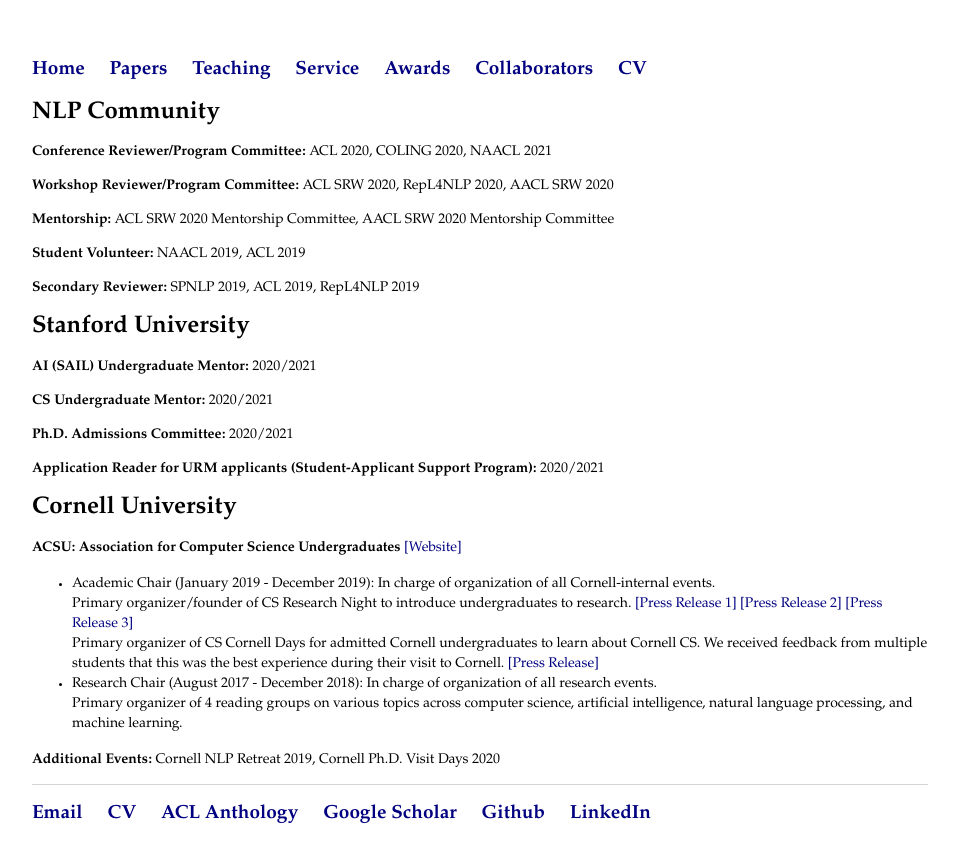
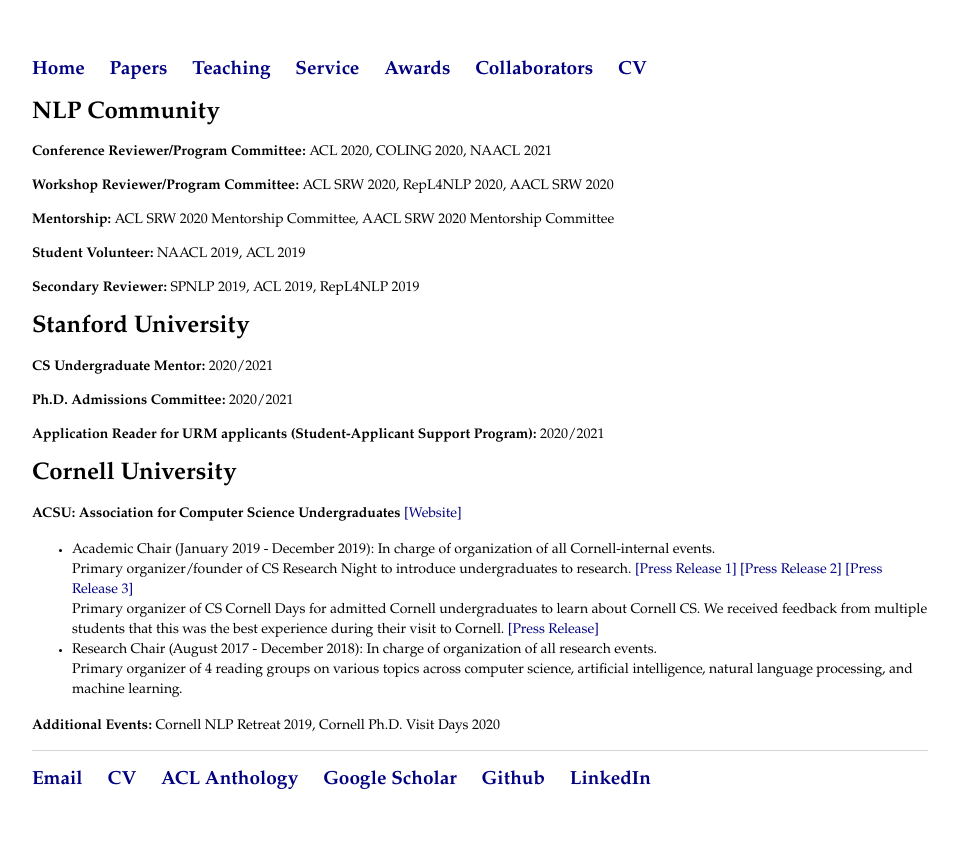
Before and after one commit to rishibommasani/rishibommasani.github.io, a Jekyll site: the page built from service/index.html, in a window 1280 px wide. Shown: the top 862 px of the page, without its empty margins (160-1119 px from the left). Built offline with Jekyll 4.4.1, drawn with Linux system fonts in a browser that asks for light colours.

Commit message:
Update index.html

```diff
--- a/service/index.html
+++ b/service/index.html
@@ -10,7 +10,6 @@
 	<p><b>Secondary Reviewer:</b> SPNLP 2019, ACL 2019, RepL4NLP 2019</p>
 
 	<h1>Stanford University</h1>
-	<p><b>AI (SAIL) Undergraduate Mentor:</b> 2020/2021 </p>
 	<p><b>CS Undergraduate Mentor:</b> 2020/2021 </p>
 	<p><b>Ph.D. Admissions Committee:</b> 2020/2021 </p>
 	<p><b>Application Reader for URM applicants (Student-Applicant Support Program):</b> 2020/2021 </p>
```
